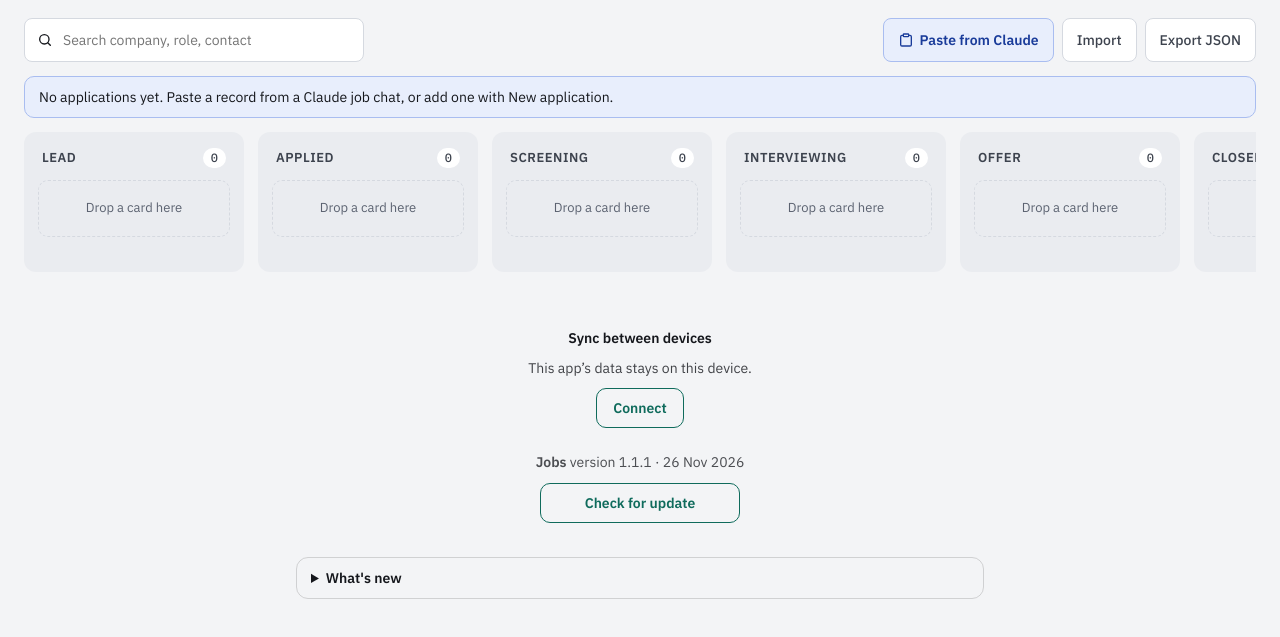
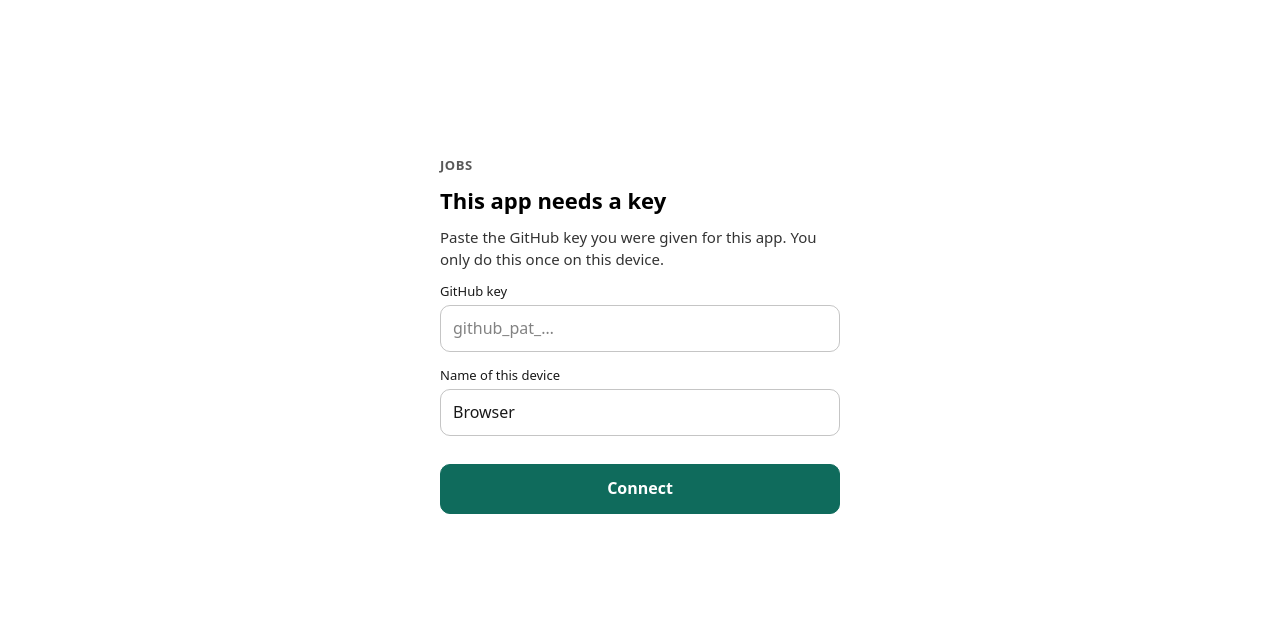
Before and after one commit to Gluminou/job-tracker, a plain HTML site: page index.html in a window 1280 px wide. Shown: the part 65-702 px from the top of the page. Drawn offline with Linux system fonts and the light colour scheme.

Commit message:
Version 1.2.0: locked behind a key
sync.js from Gluminou/app-common now shows a full-screen key card until
the device has synced once with a key that opens job-tracker-data, and
again if that key is refused. Shared files updated.

Co-Authored-By: Claude Opus 5.5 <noreply@anthropic.com>
Claude-Session: https://claude.ai/code/session_01TSuZK8SdwQv3C8ycrHCCAf

```diff
--- a/index.html
+++ b/index.html
@@ -66,9 +66,9 @@
 
   <script src="app.js"></script>
 <script>
-const APP_RELEASE="1.1.1";
+const APP_RELEASE="1.2.0";
 const APP_DATE="2026-11-26";
-const APP_VERSION="202611260257";
+const APP_VERSION="202611260452";
 </script>
 <script>
 // Synced between devices through the private repo Gluminou/job-tracker-data (see sync.js).
--- a/sync.js
+++ b/sync.js
@@ -7,7 +7,9 @@
        keys: ["jobtracker.v1"],           // localStorage keys to sync
        prefixes: [],                      // optional: every key starting with one of these
        repo: "Gluminou/job-tracker-data", // optional, this is the default: Gluminou/<app>-data
-       reload: false                      // optional: reload the page when data arrives
+       reload: false,                     // optional: reload the page when data arrives
+       content: "carnet-content",         // optional: key holding the app's content, written by Claude
+       lock: true                         // default: without a key the app shows only the key screen
      };
    Optional: <div id="app-sync"></div> where the section goes; without it the
    section goes just before #app-updates, or at the end of the page.
@@ -27,6 +29,13 @@
    {connected, state: idle|busy|ok|err|view, pending, message} for apps that
    show it themselves; window.appSync.status() returns the same.
 
+   Locked apps (the default): until the device is connected with a key that
+   opens the repo, a full-screen card asks for the key; nothing else is usable.
+   With "content", the app's content itself (recipes, schedule, floor plan...)
+   lives only in the private repo, under that key, and the card stays until it
+   has arrived. When the content changes, the page reloads to use it.
+   Disconnecting a locked app removes its content from the device.
+
    Merging: the module keeps the last version both sides agreed on and merges
    three ways, so a change made on one device is never lost because of an
    unrelated change on another. Inside JSON values, objects are merged field by
@@ -37,7 +46,9 @@
   var C = typeof APP_SYNC !== 'undefined' ? APP_SYNC : window.APP_SYNC;
   if (!C || !C.app) return;
   var APP = String(C.app), REPO = C.repo || 'Gluminou/' + APP + '-data', FILE = 'data.json';
-  var KEYS = C.keys || [], PREFIXES = C.prefixes || [];
+  var KEYS = (C.keys || []).slice(), PREFIXES = C.prefixes || [];
+  var CONTENT = C.content || '', LOCK = C.lock !== false;
+  if (CONTENT && KEYS.indexOf(CONTENT) < 0) KEYS.push(CONTENT);
   var API = 'https://api.github.com';
   var LS; try { LS = window.localStorage; LS.getItem('x'); } catch (e) { return; }
 
@@ -63,6 +74,8 @@
       denied: "Cette clé n'a pas accès au dépôt {r}.", rate: 'GitHub demande de patienter un peu. Nouvel essai plus tard.',
       net: 'Hors ligne. Les changements partiront au retour du réseau.', other: 'Erreur GitHub {s}. Nouvel essai plus tard.',
       pending: 'Changements en attente d’envoi.', got: 'Reçu d’un autre appareil.', empty: 'Collez une clé.',
+      lockT: 'Cette app demande une clé', lockP: 'Collez la clé GitHub qu’on vous a donnée pour cette app. Il suffit de le faire une fois sur cet appareil.',
+      opening: 'Ouverture…', firstNet: 'Connectez-vous à Internet pour l’ouvrir la première fois sur cet appareil.',
       locale: 'fr-FR'
     },
     en: {
@@ -75,6 +88,8 @@
       denied: 'This key isn’t allowed on the repo {r}.', rate: 'GitHub asked to wait a little. Trying again later.',
       net: 'Offline. Changes will go out when you’re back online.', other: 'GitHub error {s}. Trying again later.',
       pending: 'Changes waiting to go out.', got: 'Received from another device.', empty: 'Paste a key.',
+      lockT: 'This app needs a key', lockP: 'Paste the GitHub key you were given for this app. You only do this once on this device.',
+      opening: 'Opening…', firstNet: 'Connect to the internet to open it the first time on this device.',
       locale: 'en-GB'
     }
   };
@@ -263,7 +278,7 @@
     Object.keys(times).forEach(function (k) { S.t[k] = Math.max(S.t[k] || 0, times[k] || 0); });
     if (!changed.length) return changed;
     status.got = Date.now();
-    if (C.reload) { saveState(); setTimeout(function () { location.reload(); }, 50); return changed; }
+    if (C.reload || (CONTENT && changed.indexOf(CONTENT) >= 0)) { saveState(); setTimeout(function () { location.reload(); }, 50); return changed; }
     changed.forEach(function (k) {
       try { window.dispatchEvent(new StorageEvent('storage', { key: k, oldValue: olds[k], newValue: data[k] == null ? null : data[k], storageArea: LS, url: location.href })); } catch (e) {}
     });
@@ -328,8 +343,49 @@
     '.as-btn{font:inherit;font-weight:700;font-size:14px;border-radius:10px;padding:9px 16px;cursor:pointer;border:1px solid var(--au-accent,#0f6b5c);background:transparent;color:var(--au-accent,#0f6b5c)}' +
     '.as-btn.as-go{background:var(--au-accent,#0f6b5c);color:#fff}.as-btn:disabled{opacity:.55;cursor:default}' +
     '.as-link{font:inherit;font-size:13px;background:none;border:0;color:inherit;opacity:.7;text-decoration:underline;cursor:pointer;padding:4px}' +
-    '.as-btn:focus-visible,.as-link:focus-visible,.as input:focus-visible{outline:2px solid var(--au-accent,#0f6b5c);outline-offset:2px}';
-  var host;
+    '.as-btn:focus-visible,.as-link:focus-visible,.as input:focus-visible{outline:2px solid var(--au-accent,#0f6b5c);outline-offset:2px}' +
+    'html.as-locked,html.as-locked body{overflow:hidden!important}' +
+    '.as-lock{position:fixed;inset:0;z-index:2147483600;display:flex;align-items:center;justify-content:center;padding:24px 18px calc(24px + env(safe-area-inset-bottom,0px));background:Canvas;color:CanvasText;color-scheme:light dark;font-family:system-ui,-apple-system,"Segoe UI",sans-serif;font-size:15px;overflow:auto}' +
+    '.as-lock[hidden]{display:none}.as-lock .as-card{width:100%;max-width:400px;display:grid;gap:12px}' +
+    '.as-lock h2{margin:0;font-size:22px}.as-lock .as-app{font-size:13px;opacity:.65;font-weight:700;letter-spacing:.04em;text-transform:uppercase}' +
+    '.as-lock p{margin:0;opacity:.8;line-height:1.45}.as-lock .as-err{color:#d0443e;opacity:1}' +
+    '.as-lock label{display:grid;gap:4px;font-size:13px;opacity:.9}.as-lock input{font:inherit;font-size:16px;padding:11px 12px;border-radius:10px;border:1px solid rgba(127,127,127,.5);background:transparent;color:inherit;width:100%;box-sizing:border-box}' +
+    '.as-lock form{display:grid;gap:14px}.as-lock .as-btn{font-size:16px;padding:12px 16px}';
+  var host, lockEl;
+  var APPNAME = (document.querySelector('meta[name="apple-mobile-web-app-title"]') || {}).content || document.title;
+  function connect(root) {
+    var k = (root.querySelector('input[name=k]').value || '').trim(), d = (root.querySelector('input[name=d]').value || '').trim();
+    if (!k) { form.err = T().empty; render(); return; }
+    put(K_APP, k); if (!get(K_SHARED)) put(K_SHARED, k); del(K_OFF);
+    if (d) put(K_DEV, d);
+    S = { t: S.t || {} }; status.state = 'busy'; status.msg = ''; form.open = false; form.err = ''; render();
+    sync();
+  }
+  var refused = function () { return status.state === 'err' && /^(badkey|denied|norepo)$/.test(status.msg); };
+  function locked() {
+    if (!LOCK) return false;
+    if (!token() || refused() || !S.last) return true; // never opened before the key has worked once
+    return !!CONTENT && get(CONTENT) == null;
+  }
+  function renderLock() {
+    if (!lockEl) return;
+    var on = locked();
+    lockEl.hidden = !on; document.documentElement.classList.toggle('as-locked', on);
+    if (!on) return;
+    var w = T(), ask = !token() || refused();
+    var err = form.err || (status.state === 'err' ? (w[status.msg] || w.other).replace('{r}', REPO).replace('{s}', status.code || '') : '');
+    if (ask && lockEl.querySelector('form') && lockEl.contains(document.activeElement) && document.activeElement.tagName === 'INPUT') {
+      lockEl.querySelector('.as-err').textContent = err; return; // don't wipe what is being typed
+    }
+    lockEl.innerHTML = '<div class="as-card"><div class="as-app">' + esc(APPNAME) + '</div>' + (ask ?
+      '<h2>' + esc(w.lockT) + '</h2><p>' + esc(w.lockP) + '</p><form autocomplete="off">' +
+      '<label>' + esc(w.keyL) + '<input name="k" type="password" autocomplete="off" autocapitalize="off" spellcheck="false" placeholder="github_pat_…"></label>' +
+      '<label>' + esc(w.devL) + '<input name="d" type="text" value="' + esc(device()) + '"></label>' +
+      '<p class="as-err" aria-live="polite">' + esc(err) + '</p>' +
+      '<button class="as-btn as-go" type="submit">' + esc(w.connect) + '</button></form>' :
+      '<h2>' + esc(status.state === 'err' && status.msg === 'net' ? w.firstNet : w.opening) + '</h2>' +
+      (err && status.msg !== 'net' ? '<p class="as-err">' + esc(err) + '</p>' : '')) + '</div>';
+  }
   function mount() {
     var st = document.createElement('style'); st.textContent = css; document.head.appendChild(st);
     host = document.getElementById('app-sync');
@@ -339,6 +395,12 @@
       if (upd && upd.parentNode) upd.parentNode.insertBefore(host, upd); else document.body.appendChild(host);
     }
     host.classList.add('as');
+    if (LOCK) {
+      lockEl = document.createElement('div'); lockEl.className = 'as-lock'; lockEl.hidden = true;
+      lockEl.setAttribute('role', 'dialog'); lockEl.setAttribute('aria-modal', 'true');
+      document.body.appendChild(lockEl);
+      lockEl.addEventListener('submit', function (e) { e.preventDefault(); connect(lockEl); });
+    }
     host.addEventListener('click', function (e) {
       var b = e.target.closest('[data-as]'); if (!b) return;
       var a = b.getAttribute('data-as');
@@ -346,18 +408,12 @@
       else if (a === 'open') { form.open = true; render(); var i = host.querySelector('input[name=k]'); if (i) i.focus(); }
       else if (a === 'cancel') { form.open = false; form.err = ''; render(); }
       else if (a === 'disc') {
-        del(K_APP); put(K_OFF, '1'); S = { t: {} }; saveState(); status = { state: 'idle', msg: '' }; render();
+        del(K_APP); put(K_OFF, '1'); S = { t: {} }; saveState(); status = { state: 'idle', msg: '' };
+        if (LOCK && CONTENT) { del(CONTENT); location.reload(); return; }
+        render();
       }
     });
-    host.addEventListener('submit', function (e) {
-      e.preventDefault();
-      var k = (host.querySelector('input[name=k]').value || '').trim(), d = (host.querySelector('input[name=d]').value || '').trim();
-      if (!k) { form.err = T().empty; render(); return; }
-      put(K_APP, k); if (!get(K_SHARED)) put(K_SHARED, k); del(K_OFF);
-      if (d) put(K_DEV, d);
-      S = { t: S.t || {} }; status.state = 'busy'; form.open = false; form.err = ''; render();
-      sync();
-    });
+    host.addEventListener('submit', function (e) { e.preventDefault(); connect(host); });
     render();
   }
   function ago(t) {
@@ -370,13 +426,14 @@
   }
   function info() {
     var w = T(), st = status.state;
-    return { connected: !!token(), state: token() ? st : 'idle', pending: !!S.dirty,
+    return { connected: !!token(), locked: locked(), state: token() ? st : 'idle', pending: !!S.dirty,
       message: st === 'err' ? (w[status.msg] || w.other).replace('{r}', REPO).replace('{s}', status.code || '') : st === 'view' ? w.view : '' };
   }
   var lastInfo = '';
   function render() {
     var i = info(), k = JSON.stringify(i);
     if (k !== lastInfo) { lastInfo = k; try { window.dispatchEvent(new CustomEvent('appsyncstatus', { detail: i })); } catch (e) {} }
+    renderLock();
     if (!host) return;
     var w = T(), on = !!token();
     if (host.contains(document.activeElement) && document.activeElement.tagName === 'INPUT') return; // don't wipe what is being typed
--- a/version.json
+++ b/version.json
@@ -1,8 +1,8 @@
 {
-  "v": "202611260257",
-  "version": "1.1.1",
+  "v": "202611260452",
+  "version": "1.2.0",
   "date": "2026-11-26",
   "notes": [
-    "Home-screen icon and name of its own (add the app to the home screen again to see the new icon); shared sync and update files brought in line with all the other apps."
+    "The app now asks for a key before showing anything."
   ]
 }
```
Also changed, not shown: changelog.json (+7 -0 lines), .github/check-common.mjs.
